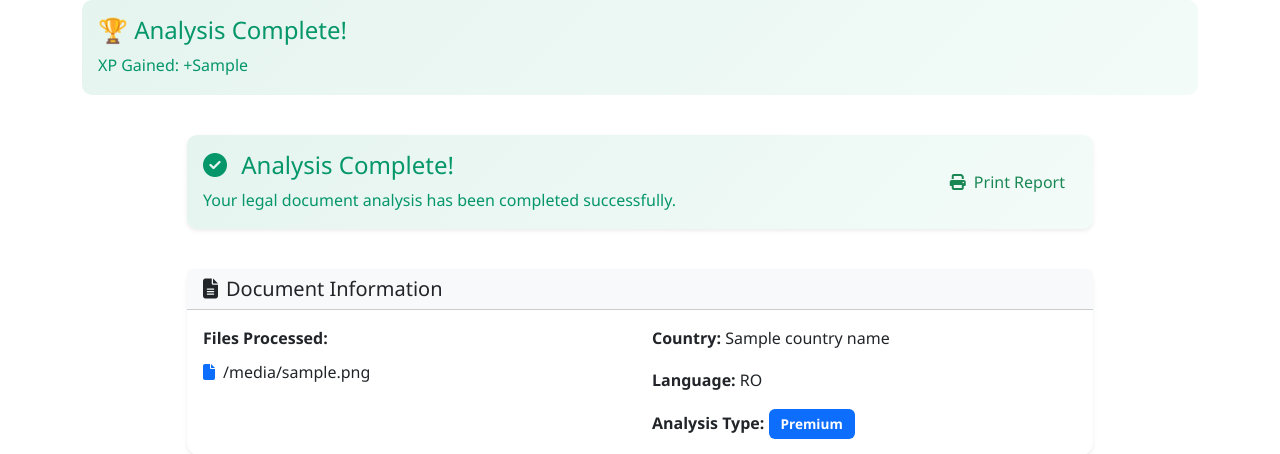
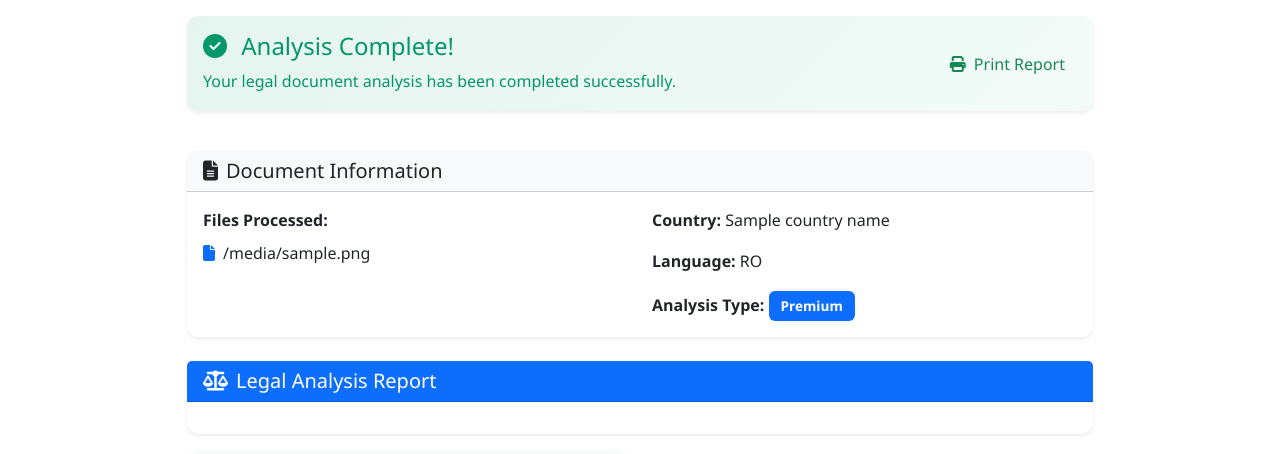
Before and after one commit to BlueAngel888/LegalAsistant.com, a Flask app: template templates/result.html in a window 1280 px wide. Shown: the part 64-518 px from the top of the page. Run offline with Flask 3, Linux system fonts and the light colour scheme; tables that the repository leaves empty hold one stand-in row (values such as "Sample post"); the template is opened without the code that fills it: values that come from a table or form of the project are taken from there, most other values are stand-ins (such as "Sample title", 1, 10 or a date in 2020); some libraries are stand-ins or nearby versions.

Commit message:
Remove gamification notifications from analysis results page
Removes the "XP Gained" and "Level Up" notifications from the analysis completion page by commenting out the relevant Jinja2 template logic in `templates/result.html` and updating the `replit.md` changelog.

Replit-Commit-Author: Agent
Replit-Commit-Session-Id: 133424b1-0825-4ef8-920b-b6a8dc5b87a9
Replit-Commit-Checkpoint-Type: intermediate_checkpoint
Replit-Commit-Screenshot-Url: https://storage.googleapis.com/screenshot-production-us-central1/80aff0b9-0297-40ab-98d1-219085d14976/133424b1-0825-4ef8-920b-b6a8dc5b87a9/OLBwo9O

```diff
--- a/templates/result.html
+++ b/templates/result.html
@@ -68,24 +68,8 @@
 <div class="container analysis-result">
     <!-- Analysis Results (displayed immediately) -->
     <div id="analysis-results">
-        <!-- Gamification Achievement Display -->
-        {% if analysis_gamification and (analysis_gamification.xp_gained > 0 or analysis_gamification.earned_achievements) %}
-        <div class="achievement-notification mb-4">
-            <div class="alert alert-success">
-                <div class="row align-items-center">
-                    <div class="col-md-8">
-                        <h4 class="alert-heading mb-2">
-                            🏆 Analysis Complete!
-                        </h4>
-                        <p class="mb-0">XP Gained: +{{ analysis_gamification.xp_gained }}</p>
-                        {% if analysis_gamification.level_up %}
-                        <p class="mb-0">🎉 Level Up! New Level: {{ analysis_gamification.new_level }}</p>
-                        {% endif %}
-                    </div>
-                </div>
-            </div>
-        </div>
-        {% endif %}
+        <!-- Gamification Achievement Display - DISABLED -->
+        <!-- Removed XP notification as per user request -->
 
         <section class="py-3">
             <div class="container">
```
Also changed, not shown: replit.md (+1 -0 lines), 1 other file.
